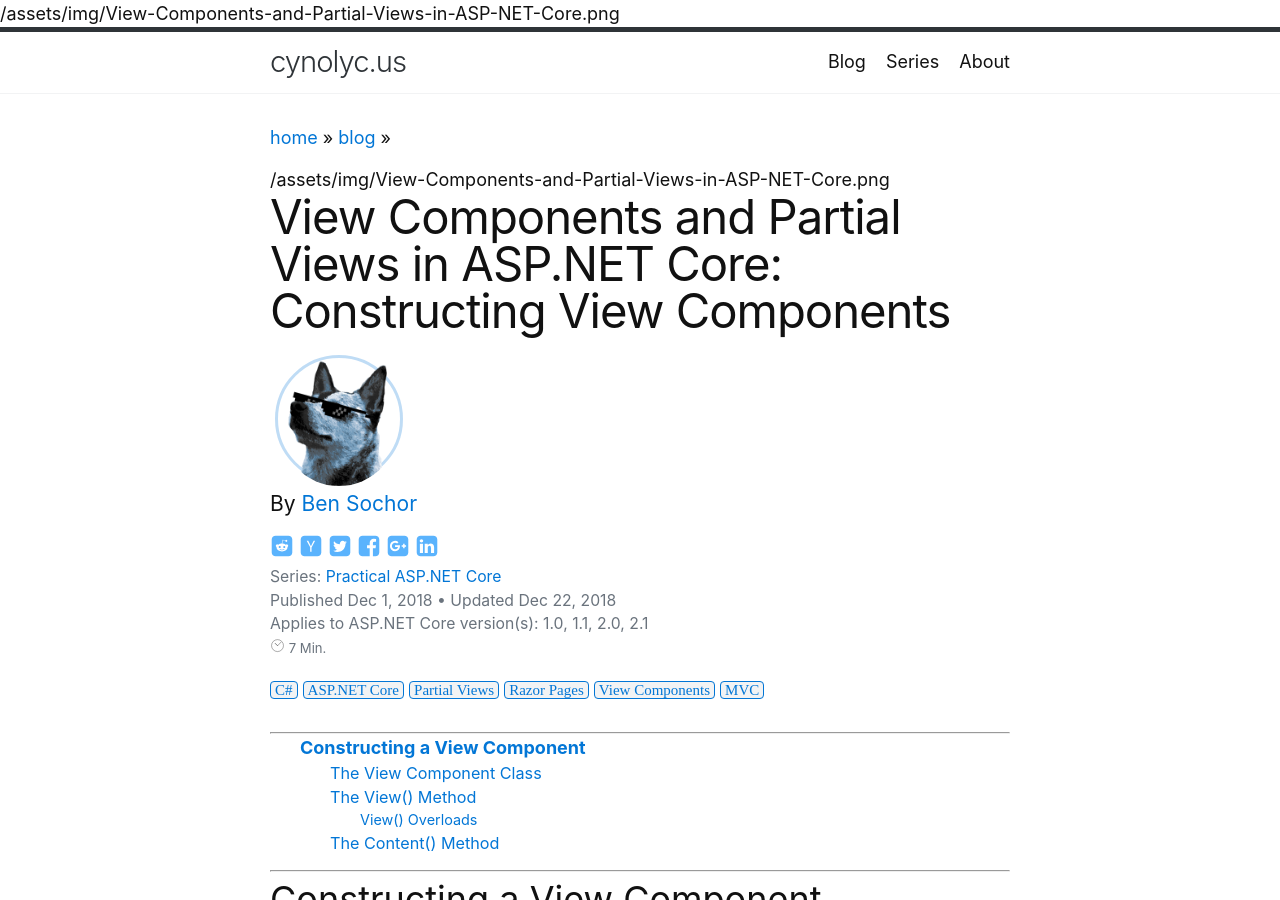
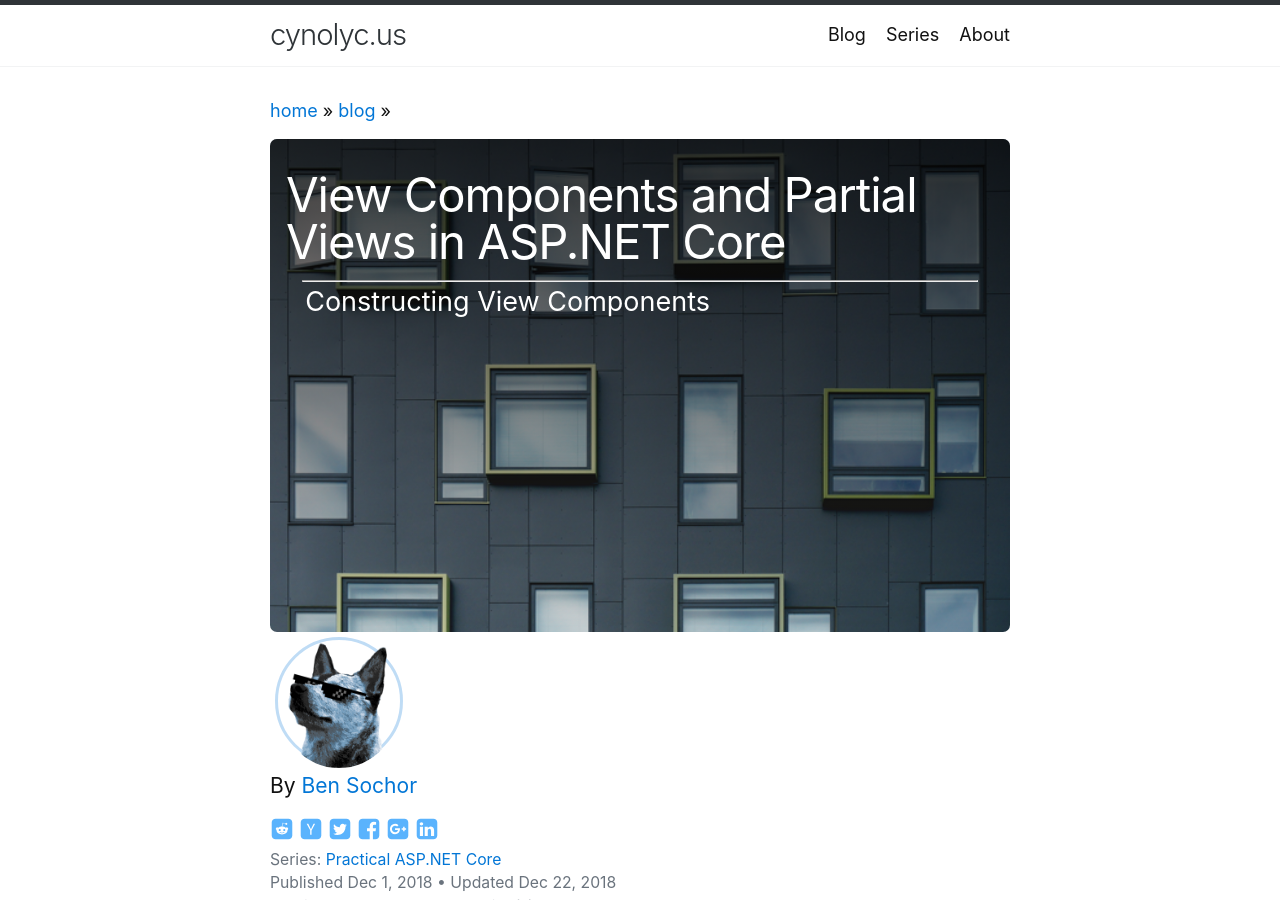
Before and after one commit to cynolycus/cynolycus.github.io, a Jekyll site: the page built from _posts/2018-12-01-View-Components-and-Partial-Views-in-ASP-NET-Core-2.md, in a window 1280 px wide and 900 px high. Built offline with Jekyll 4.4.1, drawn with Linux system fonts in a browser that asks for light colours; comment, search, counter and statistics services are not loaded.

Commit message:
Should probably set the variable instead of displaying it...

```diff
--- a/_includes/post/image.md
+++ b/_includes/post/image.md
@@ -11,6 +11,6 @@
 {% for image in images %}
   {% assign image_name = image.basename | slugify | downcase %}
   {% if image_name == page_name %}
-    {{ assign page_image = site.url | append: image.path }}
+    {% assign page_image = site.url | append: image.path %}
   {% endif %}
 {% endfor %}
```
